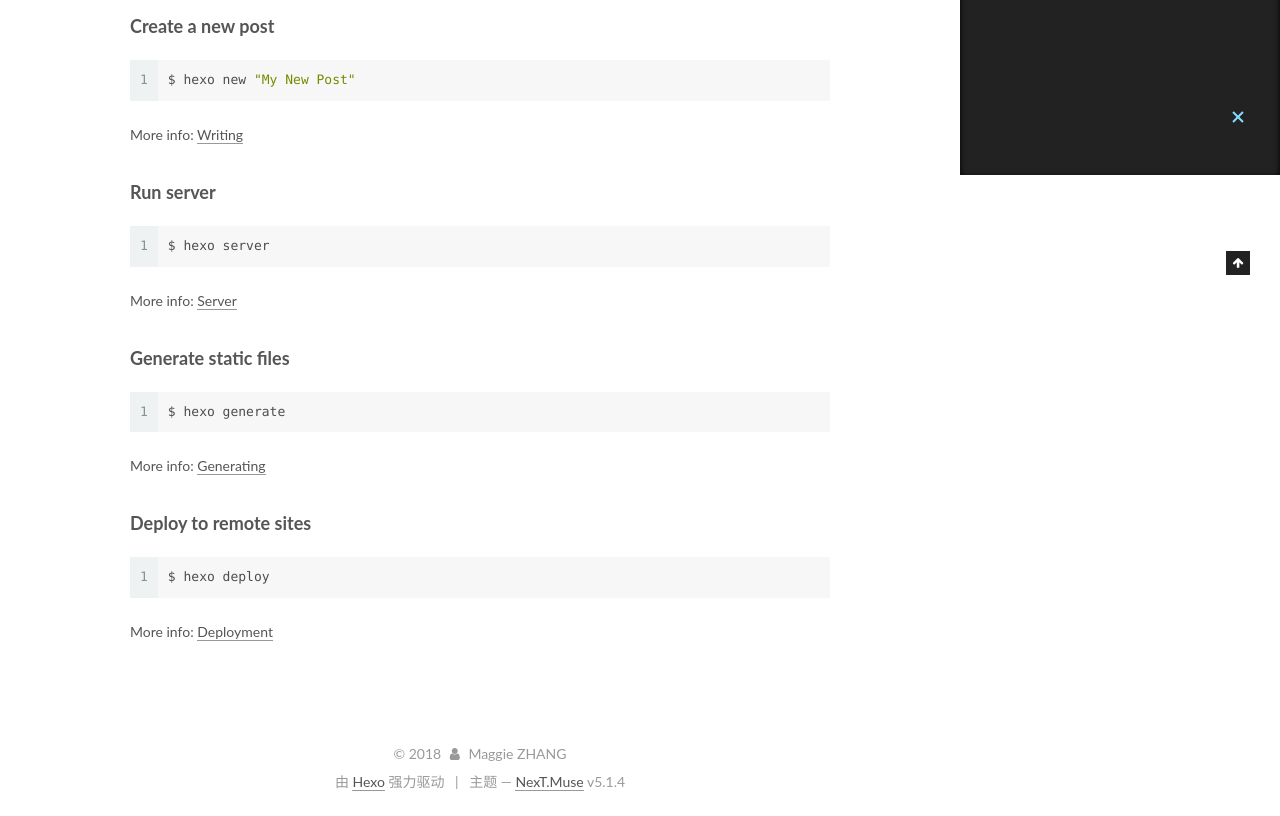
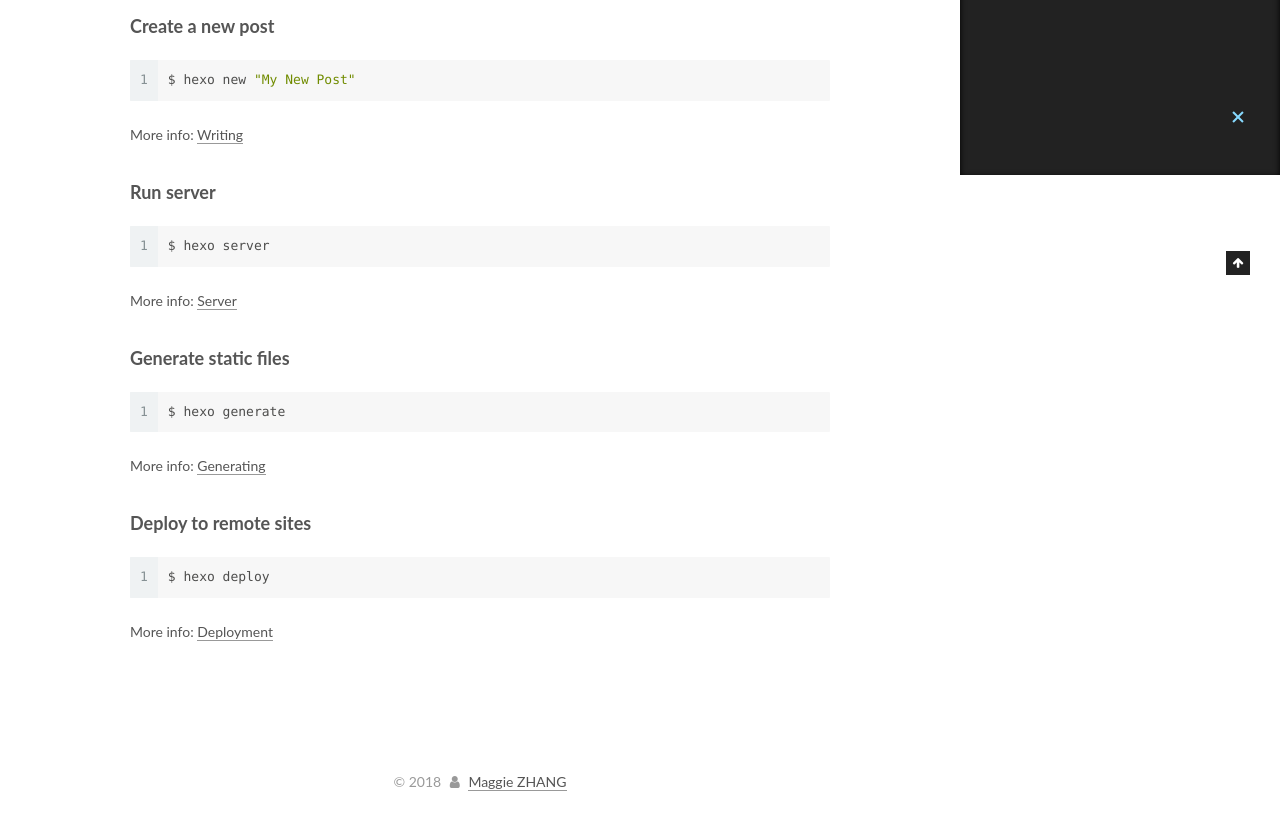
Before and after one commit to maggiefor/maggiefor.github.io, a plain HTML site: page 2018/07/01/hello-world/index.html in a window 1280 px wide. Shown: the part 625-1441 px from the top of the page. Drawn offline with Linux system fonts and the light colour scheme.

Commit message:
Site updated: 2018-07-01 20:01:20

```diff
--- a/2018/07/01/hello-world/index.html
+++ b/2018/07/01/hello-world/index.html
@@ -462,21 +462,23 @@
   <span class="with-love">
     <i class="fa fa-user"></i>
   </span>
-  <span class="author" itemprop="copyrightHolder">Maggie ZHANG</span>
+  <span class="author" itemprop="copyrightHolder">
+   <a class="" target="_blank" href="https://github.com/maggiefor">
+   Maggie ZHANG</a></span>
 
 
 </div>
 
 
-  <div class="powered-by">由 <a class="theme-link" target="_blank" href="https://hexo.io">Hexo</a> 强力驱动</div>
 
 
 
-  <span class="post-meta-divider">|</span>
 
 
 
-  <div class="theme-info">主题 &mdash; <a class="theme-link" target="_blank" href="https://github.com/iissnan/hexo-theme-next">NexT.Muse</a> v5.1.4</div>
+
+
+
 
 
 
--- a/css/main.css
+++ b/css/main.css
@@ -1822,7 +1822,7 @@ pre .javascript .function {
   width: 4px;
   height: 4px;
   border-radius: 50%;
-  background: #f7ff18;
+  background: #0df2e8;
 }
 .links-of-blogroll {
   font-size: 13px;
```
Also changed, not shown: archives/2018/07/index.html (+6 -4 lines), archives/2018/index.html (+6 -4 lines), archives/index.html (+6 -4 lines), index.html (+6 -4 lines).
